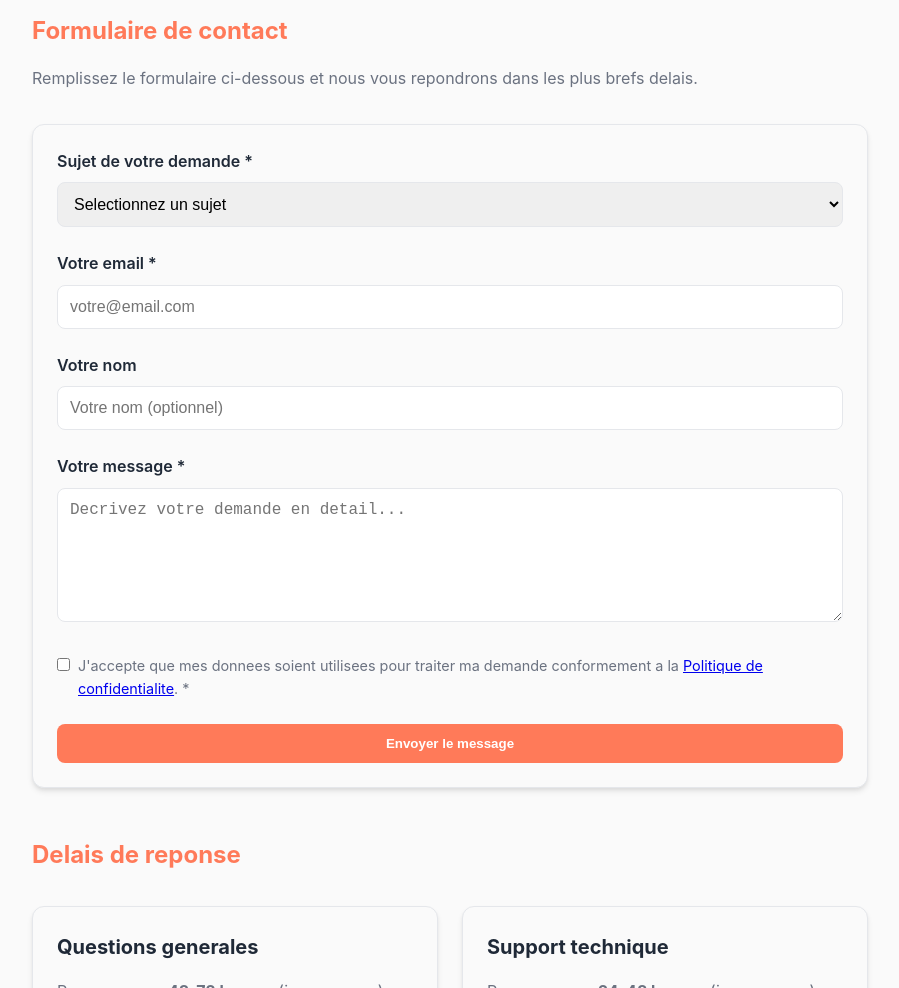
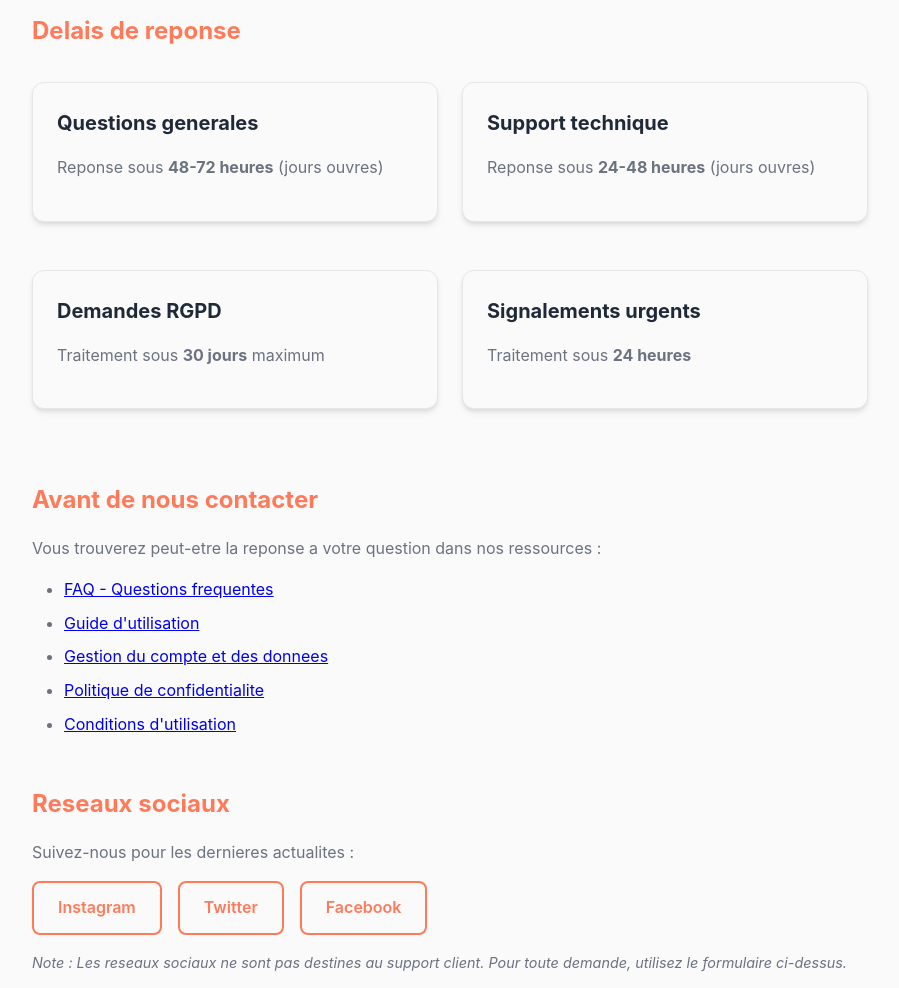
Before and after one commit to mcsEdition/Vibe, a plain HTML site: page fr/contact.html in a window 1280 px wide. Shown: the part 1220-2208 px from the top of the page, without its empty margins (190-1089 px from the left). Drawn offline with Linux system fonts and the light colour scheme.

Commit message:
Update contact.html

```diff
--- a/fr/contact.html
+++ b/fr/contact.html
@@ -70,59 +70,7 @@
       </div>
     </section>
 
-    <section class="content-section">
-      <h2>Formulaire de contact</h2>
-      <p>Remplissez le formulaire ci-dessous et nous vous repondrons dans les plus brefs delais.</p>
 
-      <div class="card" style="margin-top: 2rem;">
-        <form id="contactForm" onsubmit="handleSubmit(event)">
-          <div style="margin-bottom: 1.5rem;">
-            <label for="subject" style="display: block; margin-bottom: 0.5rem; font-weight: 600; color: var(--text-primary);">Sujet de votre demande *</label>
-            <select id="subject" name="subject" required style="width: 100%; padding: 0.75rem; border: 1px solid var(--border); border-radius: var(--radius-sm); font-size: 1rem;">
-              <option value="">Selectionnez un sujet</option>
-              <option value="general">Question generale</option>
-              <option value="technical">Probleme technique</option>
-              <option value="account">Gestion de compte</option>
-              <option value="delete">Suppression de compte</option>
-              <option value="data">Demande RGPD (donnees personnelles)</option>
-              <option value="report">Signalement d'un utilisateur</option>
-              <option value="partnership">Partenariat</option>
-              <option value="other">Autre</option>
-            </select>
-          </div>
-
-          <div style="margin-bottom: 1.5rem;">
-            <label for="email" style="display: block; margin-bottom: 0.5rem; font-weight: 600; color: var(--text-primary);">Votre email *</label>
-            <input type="email" id="email" name="email" required placeholder="votre@email.com" style="width: 100%; padding: 0.75rem; border: 1px solid var(--border); border-radius: var(--radius-sm); font-size: 1rem;">
-          </div>
-
-          <div style="margin-bottom: 1.5rem;">
-            <label for="name" style="display: block; margin-bottom: 0.5rem; font-weight: 600; color: var(--text-primary);">Votre nom</label>
-            <input type="text" id="name" name="name" placeholder="Votre nom (optionnel)" style="width: 100%; padding: 0.75rem; border: 1px solid var(--border); border-radius: var(--radius-sm); font-size: 1rem;">
-          </div>
-
-          <div style="margin-bottom: 1.5rem;">
-            <label for="message" style="display: block; margin-bottom: 0.5rem; font-weight: 600; color: var(--text-primary);">Votre message *</label>
-            <textarea id="message" name="message" required rows="6" placeholder="Decrivez votre demande en detail..." style="width: 100%; padding: 0.75rem; border: 1px solid var(--border); border-radius: var(--radius-sm); font-size: 1rem; resize: vertical;"></textarea>
-          </div>
-
-          <div style="margin-bottom: 1.5rem;">
-            <label style="display: flex; align-items: flex-start; gap: 0.5rem; cursor: pointer;">
-              <input type="checkbox" id="consent" name="consent" required style="margin-top: 0.25rem;">
-              <span style="font-size: 0.9rem; color: var(--text-secondary);">J'accepte que mes donnees soient utilisees pour traiter ma demande conformement a la <a href="privacy.html">Politique de confidentialite</a>. *</span>
-            </label>
-          </div>
-
-          <button type="submit" class="btn btn-primary" style="width: 100%;">Envoyer le message</button>
-        </form>
-
-        <div id="formSuccess" style="display: none; text-align: center; padding: 2rem;">
-          <div style="font-size: 3rem; margin-bottom: 1rem;">✅</div>
-          <h3 style="color: var(--success);">Message envoye !</h3>
-          <p>Merci pour votre message. Nous vous repondrons dans les plus brefs delais.</p>
-        </div>
-      </div>
-    </section>
 
     <section class="content-section">
       <h2>Delais de reponse</h2>
```
